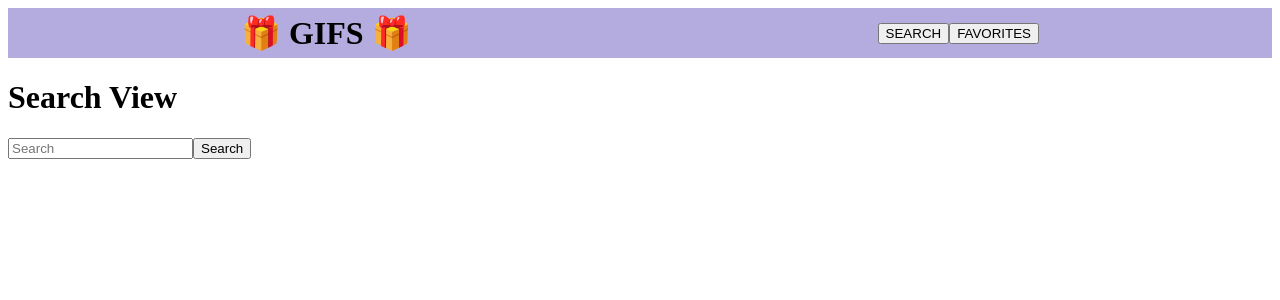
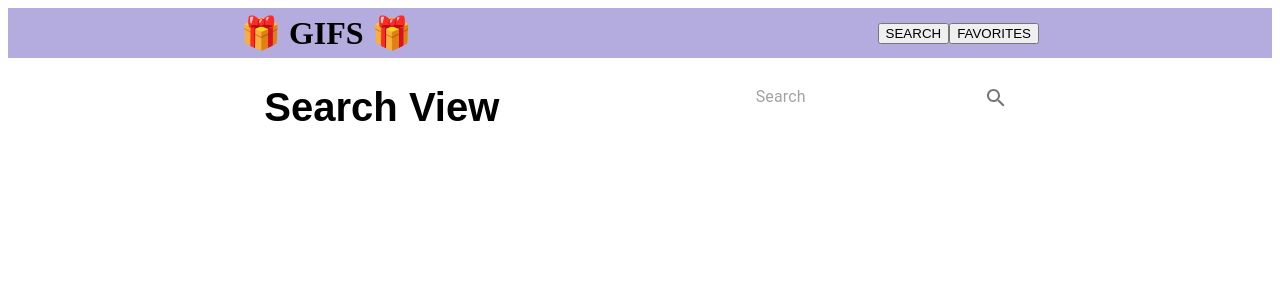
Before and after one commit to bencapp/group-giphy-saga-project, a React (Create React App) app: page / in a window 1280 px wide. Shown: the top 300 px of the page. Built offline with nearby package versions, Linux system fonts and the light colour scheme.

Commit message:
added mui to SearchView

```diff
--- a/src/components/SearchForm/SearchForm.jsx
+++ b/src/components/SearchForm/SearchForm.jsx
@@ -1,5 +1,9 @@
 import { useState } from "react";
 import { useDispatch } from "react-redux";
+import { Box } from "@mui/system";
+import { IconButton } from "@mui/material";
+import SearchIcon from "@mui/icons-material/Search";
+import InputBase from "@mui/material/InputBase";
 
 function SearchForm() {
   const dispatch = useDispatch();
@@ -14,17 +18,19 @@ function SearchForm() {
   }
 
   return (
-    <div>
-      <input
+    <Box sx={{ mb: "50px", mt: "20px" }}>
+      <InputBase
         value={searchToSend}
         onChange={(event) => {
           setSearchToSend(`${event.target.value}`);
         }}
         type="text"
         placeholder="Search"
-      ></input>
-      <button onClick={handleSearch}>Search</button>
-    </div>
+      />
+      <IconButton type="button" sx={{ p: 1 }} onClick={handleSearch}>
+        <SearchIcon />
+      </IconButton>
+    </Box>
   );
 }
 
--- a/src/components/SearchItem/SearchItem.jsx
+++ b/src/components/SearchItem/SearchItem.jsx
@@ -1,20 +1,42 @@
 import { useDispatch } from "react-redux";
+import { IconButton } from "@mui/material";
+import FavoriteBorderIcon from "@mui/icons-material/FavoriteBorder";
 import { Box } from "@mui/system";
-import { Button } from "@mui/material";
-
+import { useState } from "react";
 function SearchItem({ gif }) {
   const dispatch = useDispatch();
 
   const handleAddToFavorites = () => {
     dispatch({ type: "ADD_FAVORITE", payload: gif.url });
+
+    setIsFavorited(!isFavorited);
   };
 
+  const [isFavorited, setIsFavorited] = useState(false);
+
   return (
-    <Box>
-      <div className="gif-container">
-        <img src={gif.images.original.url}></img>
-      </div>
-      <Button onClick={handleAddToFavorites}>Add to Favorites</Button>
+    <Box
+      sx={{
+        "& .MuiSvgIcon-root": {
+          color: `${isFavorited === true ? "#c62828" : "#e0e0e0"}`,
+        },
+      }}
+    >
+      <img
+        src={`${gif.images.original.url}?w=162&auto=format`}
+        srcSet={`${gif.images.original.url}?w=162&auto=format&dpr=2 2x`}
+        loading="lazy"
+        style={{
+          borderRadius: "15px",
+          display: "block",
+          width: "100%",
+        }}
+      />
+      <IconButton>
+        <FavoriteBorderIcon id="favorite-btn" onClick={handleAddToFavorites}>
+          Add to Favorites
+        </FavoriteBorderIcon>
+      </IconButton>
     </Box>
   );
 }
--- a/src/components/SearchList/SearchList.jsx
+++ b/src/components/SearchList/SearchList.jsx
@@ -1,15 +1,26 @@
 import SearchItem from "../SearchItem/SearchItem";
 import { useSelector } from "react-redux";
+import Masonry from "@mui/lab/Masonry";
+import { Box } from "@mui/system";
+import InputBase from "@mui/material/InputBase";
 
 function SearchList() {
   const gifList = useSelector((store) => store.gifsToDisplay);
   console.log(gifList);
   return (
-    <div id="search-list">
-      {gifList.map((element) => (
-        <SearchItem key={element.id} gif={element} />
-      ))}
-    </div>
+    <Box
+      id="search-list"
+      borderRadius="15px"
+      sx={{ width: "90vw", minHeight: 829, m: "auto", p: 2 }}
+    >
+      <Masonry columns={3} spacing={2}>
+        {gifList.map((gif) => (
+          <div key={gif.id}>
+            <SearchItem gif={gif} />
+          </div>
+        ))}
+      </Masonry>
+    </Box>
   );
 }
 
--- a/src/components/SearchView/SearchView.jsx
+++ b/src/components/SearchView/SearchView.jsx
@@ -1,12 +1,24 @@
 import SearchForm from "../SearchForm/SearchForm";
 import SearchList from "../SearchList/SearchList";
+import { Box } from "@mui/system";
+import Masonry from "@mui/lab/Masonry";
+
 function SearchView() {
   return (
-    <div>
-      <h1>Search View</h1>
-      <SearchForm />
+    <Box
+      sx={{
+        "& #title": {
+          fontSize: "40px",
+          fontFamily: "sans-serif",
+        },
+      }}
+    >
+      <Box display="flex" justifyContent="space-evenly">
+        <h1 id="title">Search View</h1>
+        <SearchForm />
+      </Box>
       <SearchList />
-    </div>
+    </Box>
   );
 }
 
```
Also changed, not shown: package.json (+6 -5 lines), src/index.js (+13 -12 lines).
